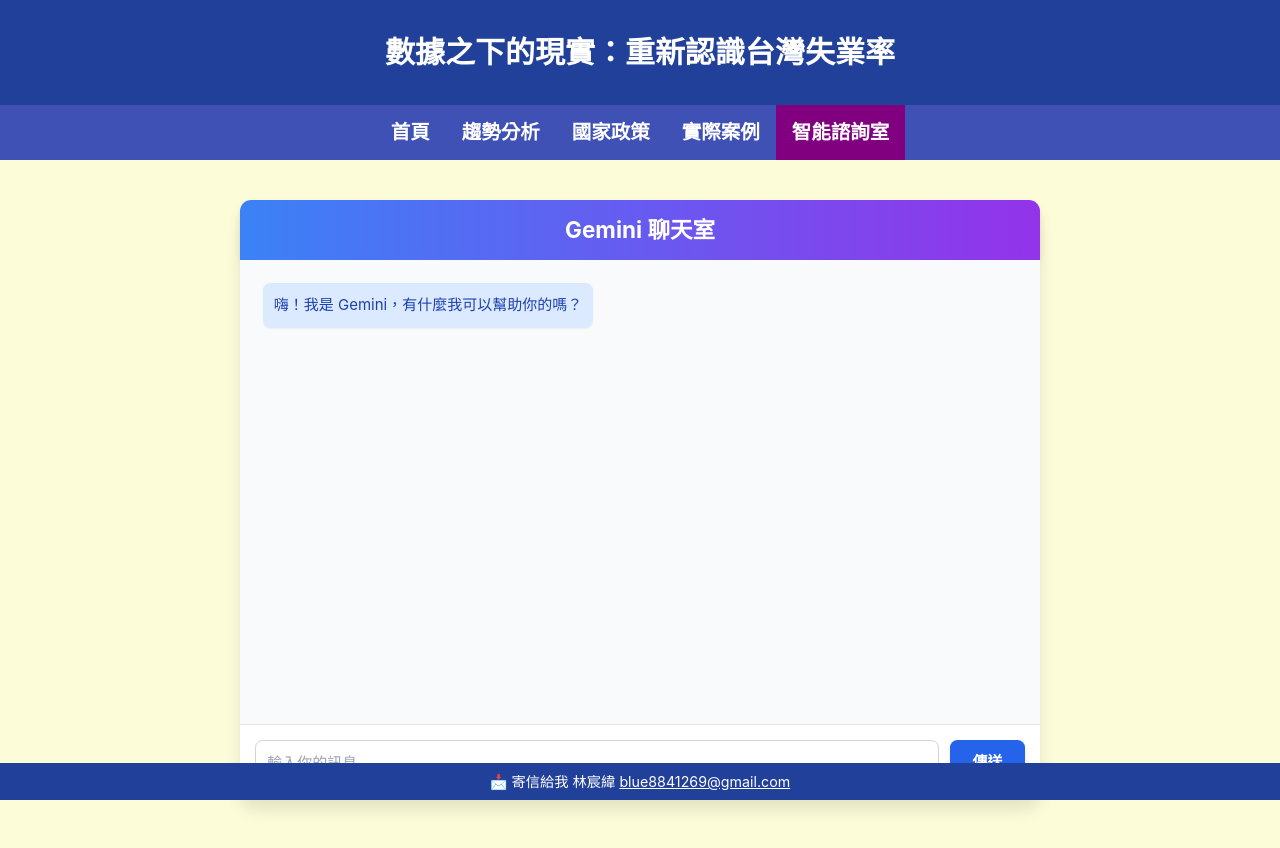
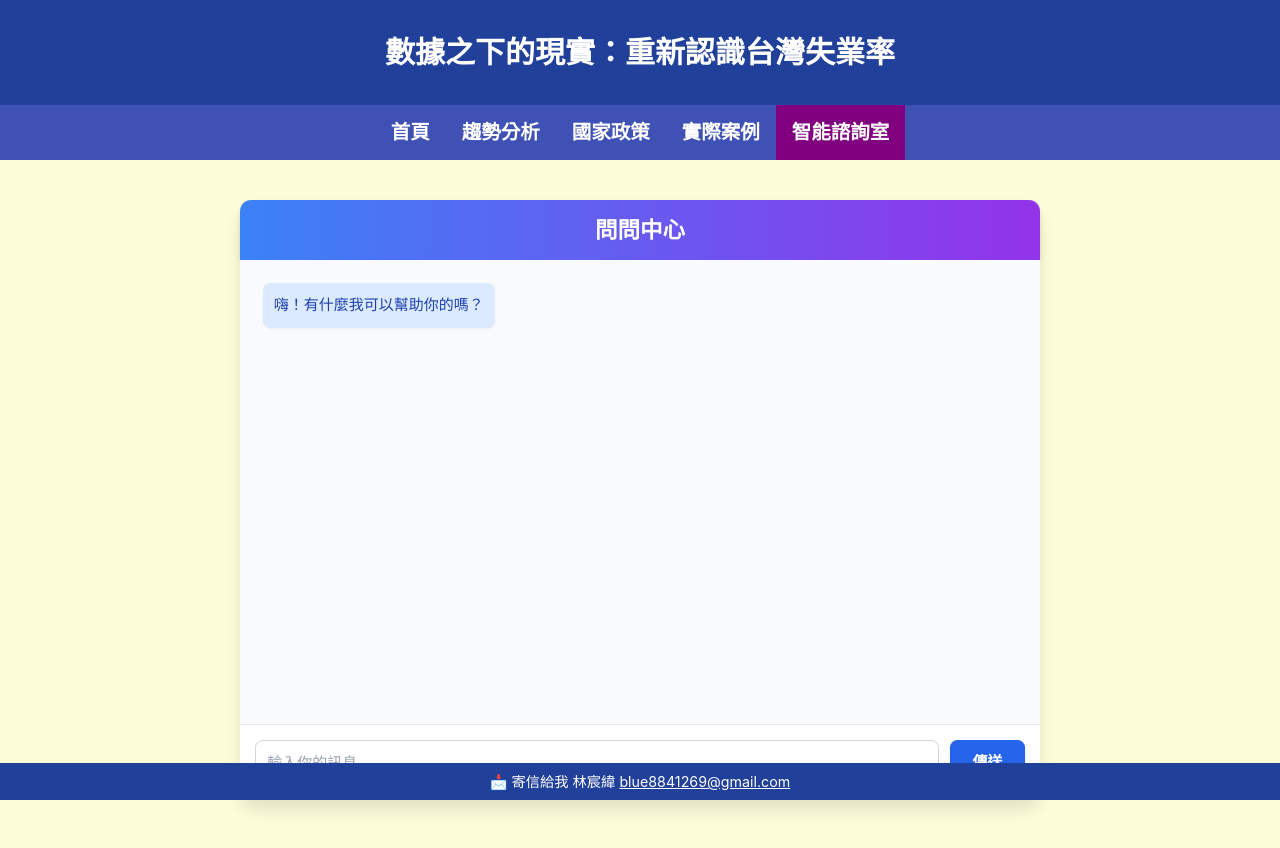
Before and after one commit to Taron909/unemployment, a plain HTML site: page chatbot.html in a window 1280 px wide. Drawn offline with nearby package versions, Linux system fonts and the light colour scheme.

Commit message:
chatbot.html

```diff
--- a/chatbot.html
+++ b/chatbot.html
@@ -279,7 +279,7 @@
     <div id="inline-chat-container" class="inline-chat-container">
       <!-- 聊天標題 -->
       <div class="p-4 bg-gradient-to-r from-blue-500 to-purple-600 text-white text-center text-2xl font-bold rounded-t-xl shadow-md">
-        Gemini 聊天室
+        問問中心
       </div>
 
       <!-- 聊天訊息顯示區域 -->
@@ -287,7 +287,7 @@
         <!-- 訊息將會顯示在這裡 -->
         <div class="flex justify-start">
           <div class="bg-blue-100 text-blue-800 p-3 rounded-lg max-w-[80%] shadow-sm">
-            嗨！我是 Gemini，有什麼我可以幫助你的嗎？
+            嗨！有什麼我可以幫助你的嗎？
           </div>
         </div>
       </div>
@@ -295,7 +295,7 @@
       <!-- 載入指示器 -->
       <div id="loading-indicator" class="hidden flex justify-center items-center py-2">
         <div class="animate-spin rounded-full h-6 w-6 border-b-2 border-blue-500"></div>
-        <span class="ml-2 text-gray-600">Gemini 正在思考...</span>
+        <span class="ml-2 text-gray-600">正在思考...</span>
       </div>
 
       <!-- 訊息輸入區域 -->
```
